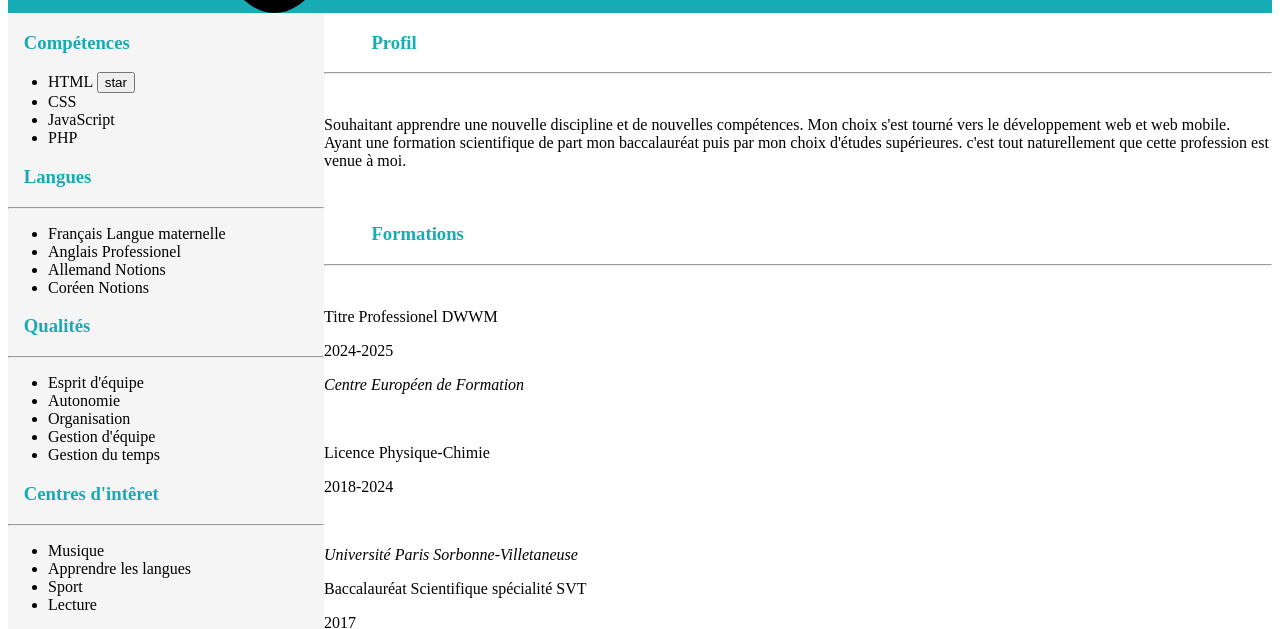
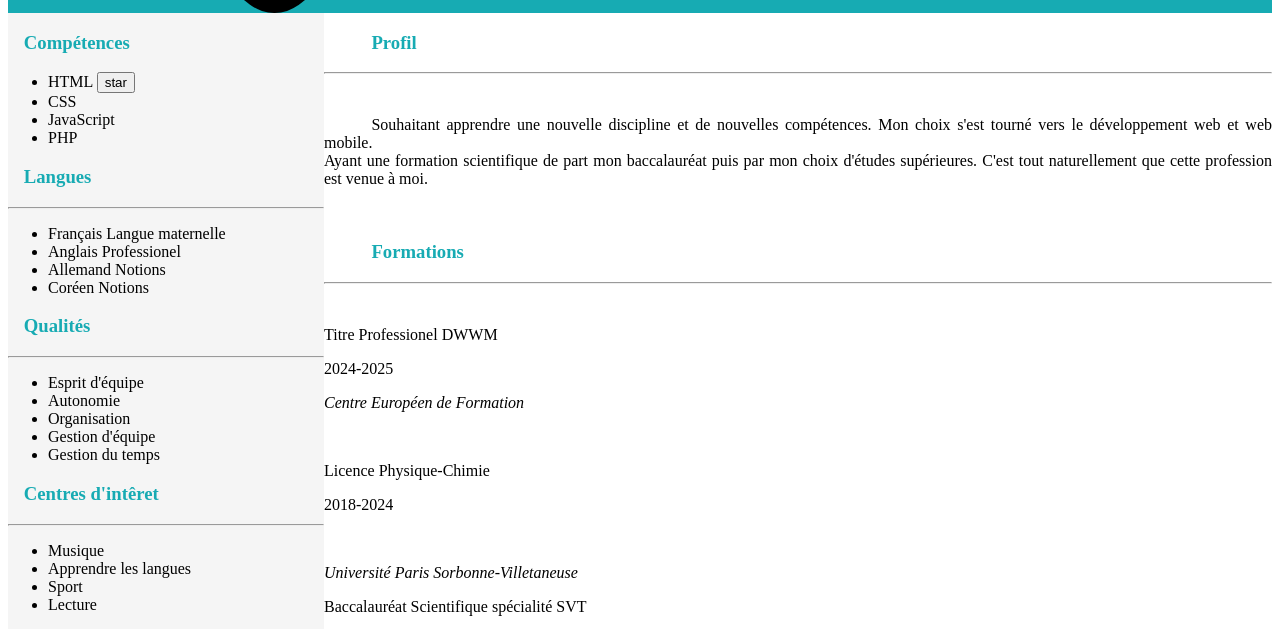
Before and after one commit to FaBo1235/BOIREAU_Fanny_Devoir_3_CV_HTML_CSS-, a plain HTML site: page index.html in a window 1280 px wide. Shown: the part 210-839 px from the top of the page. Drawn offline with Linux system fonts and the light colour scheme.

Commit message:
Add HTML basic file

```diff
--- a/asset/style/style.css
+++ b/asset/style/style.css
@@ -4,6 +4,11 @@ header{
     background-color: #17abb3;
     text-align: left;
     color: #fff;
+}
+
+@font-face{
+    font-family: raleway;
+    src: url(https://fonts.google.com/specimen/Raleway);
 }
 
 hr{
@@ -43,3 +48,8 @@ footer{
    justify-content: center;
     background-color: #17abb3;
 }
+
+#alinea{
+    text-indent: 5%;
+    text-align: justify;
+}
--- a/index.html
+++ b/index.html
@@ -66,8 +66,8 @@
                 <h3>Profil</h3>
                 <hr>
                 <br>
-            <p>Souhaitant apprendre une nouvelle discipline et de nouvelles compétences. Mon choix s'est tourné vers le développement web et web mobile. <br>
-                Ayant une formation scientifique de part mon baccalauréat puis par mon choix d'études supérieures. c'est tout naturellement que cette profession est venue à moi.
+                <p id="alinea">Souhaitant apprendre une nouvelle discipline et de nouvelles compétences. Mon choix s'est tourné vers le développement web et web mobile. <br>
+                Ayant une formation scientifique de part mon baccalauréat puis par mon choix d'études supérieures. C'est tout naturellement que cette profession est venue à moi.
                 </p>
                 <br>
                 <h3>Formations</h3>
```
Lines whose indentation alone changed are shown as unchanged.
